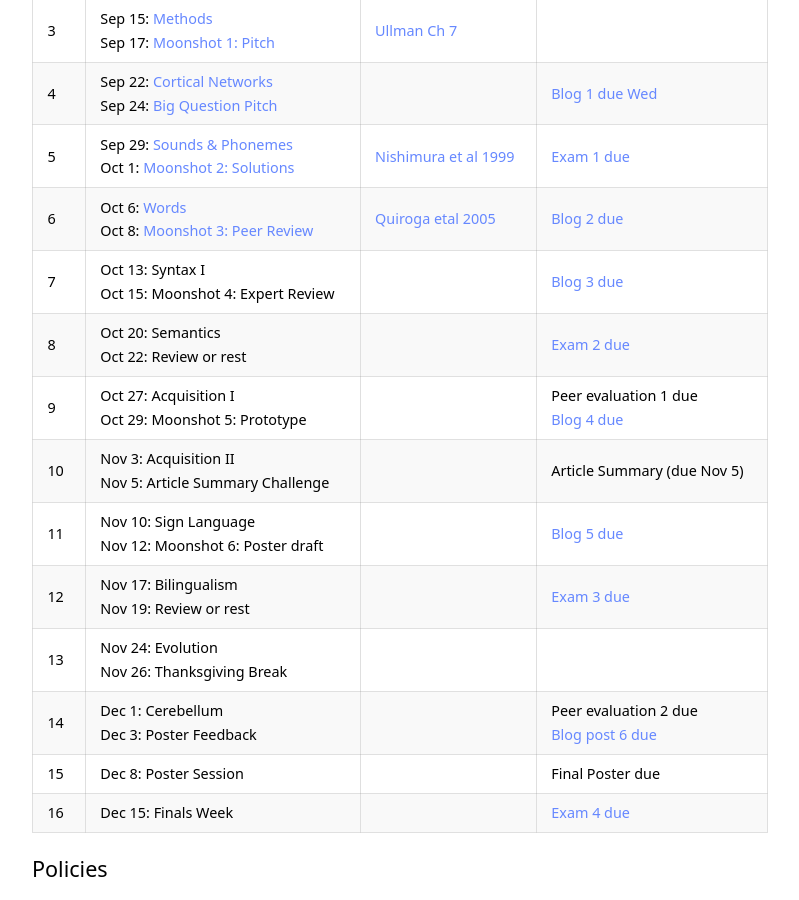
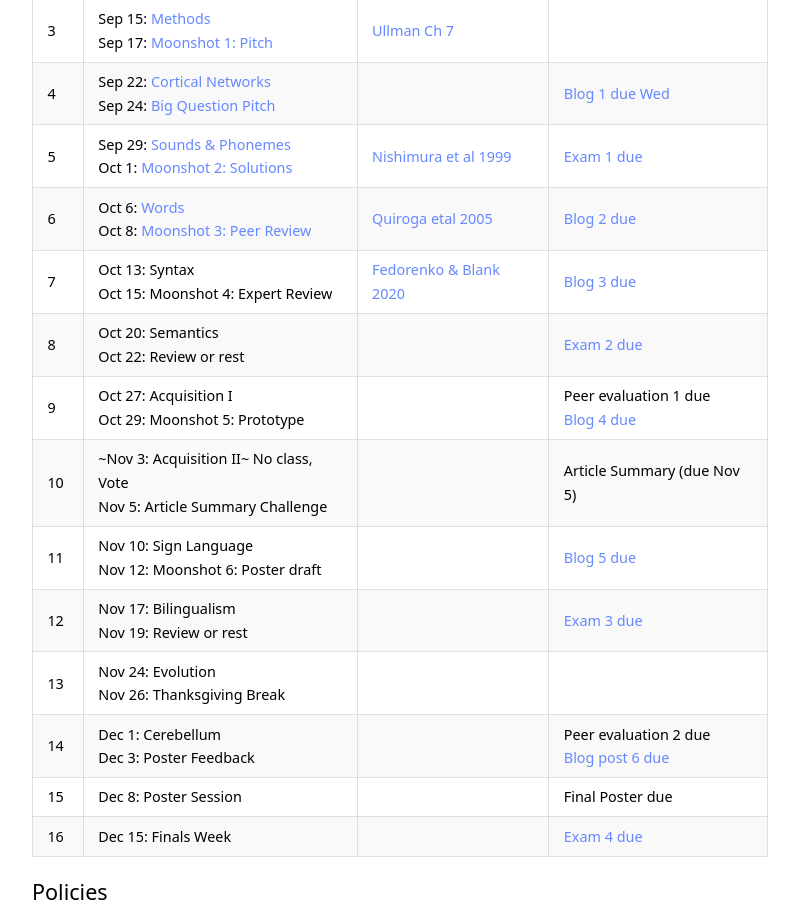
Before and after one commit to kschuler/ling104, a Jekyll site: the page built from index.md, in a window 1280 px wide and 900 px high, scrolled down 2535 px. Shown: the whole window, without its empty margins (240-1039 px from the left). Built offline with Jekyll 4.4.1, drawn with Linux system fonts in a browser that asks for light colours.

Commit message:
Update index.md

```diff
--- a/index.md
+++ b/index.md
@@ -70,10 +70,10 @@ Wk  | Lecture | Readings | Resources
 4 | Sep 22: [Cortical Networks](https://public.3.basecamp.com/p/KJanmNDmsuuiEpfnefQk39DP) <br> Sep 24: [Big Question Pitch](https://public.3.basecamp.com/p/sturFQNLAs7i1kF3BqSrqxwk)| | [Blog 1 due Wed](https://canvas.upenn.edu/courses/1530046/assignments/8162711)
 5 | Sep 29: [Sounds & Phonemes](https://public.3.basecamp.com/p/533vsdYWEFn3uHCi17SsRxGE)<br> Oct 1: [Moonshot 2: Solutions](https://public.3.basecamp.com/p/649Vczdx4iV78VW3uEs5fbgz) | [Nishimura et al 1999](https://app.perusall.com/courses/ling-104-001-2020c-intro-to-language-and-the-brain/nishimura-et-al-1999-sign-language-heard-in-the-auditory-cortex?assignmentId=Yet7oW7d6u6HE7HQp&part=1) | [Exam 1 due](https://canvas.upenn.edu/courses/1530046/assignments/8161724)
 6 | Oct 6: [Words](https://public.3.basecamp.com/p/XdWKRWtcpDpxkg6p2b2n3ajo) <br> Oct 8: [Moonshot 3: Peer Review](https://public.3.basecamp.com/p/WXxqCZ5EjBKGydnd6hm2uCA3)  | [Quiroga etal 2005](https://app.perusall.com/courses/ling-104-001-2020c-intro-to-language-and-the-brain/quiroga-et-al-2005-invariant-visual-representation-by-single-neurons-in-the-human-brain?assignmentId=xDLufpq6hJuHDx9sF&part=1)| [Blog 2 due](https://canvas.upenn.edu/courses/1530046/assignments/8162722)
-7 | Oct 13: Syntax I <br> Oct 15: Moonshot 4: Expert Review | | [Blog 3 due](https://canvas.upenn.edu/courses/1530046/assignments/8162723)
+7 | Oct 13: Syntax <br> Oct 15: Moonshot 4: Expert Review | [Fedorenko & Blank 2020](https://app.perusall.com/courses/ling-104-001-2020c-intro-to-language-and-the-brain/fedorenko-and-blank-2020-broca-s-area-is-not-a-natural-kind?assignmentId=j4vEwPR6Cnxs6gbnQ&part=1)| [Blog 3 due](https://canvas.upenn.edu/courses/1530046/assignments/8162723)
 8 | Oct 20: Semantics <br> Oct 22: **Review or rest**| | [Exam 2 due](https://canvas.upenn.edu/courses/1530046/assignments/8162038)
 9 | Oct 27: Acquisition I<br> Oct 29: Moonshot 5: Prototype | | Peer evaluation 1 due<br>[Blog 4 due](https://canvas.upenn.edu/courses/1530046/assignments/8162726)
-10 | Nov 3:  Acquisition II <br> Nov 5: Article Summary Challenge | | Article Summary (due Nov 5)
+10 | ~Nov 3:  Acquisition II~ No class, **Vote** <br> Nov 5: Article Summary Challenge | | Article Summary (due Nov 5)
 11 | Nov 10: Sign Language <br> Nov 12: Moonshot 6: Poster draft| | [Blog 5 due](https://canvas.upenn.edu/courses/1530046/assignments/8162742)
 12 | Nov 17: Bilingualism <br> Nov 19: **Review or rest** | | [Exam 3 due](https://canvas.upenn.edu/courses/1530046/assignments/8162040)
 13 | Nov 24: Evolution <br> Nov 26: **Thanksgiving Break** | |
```
